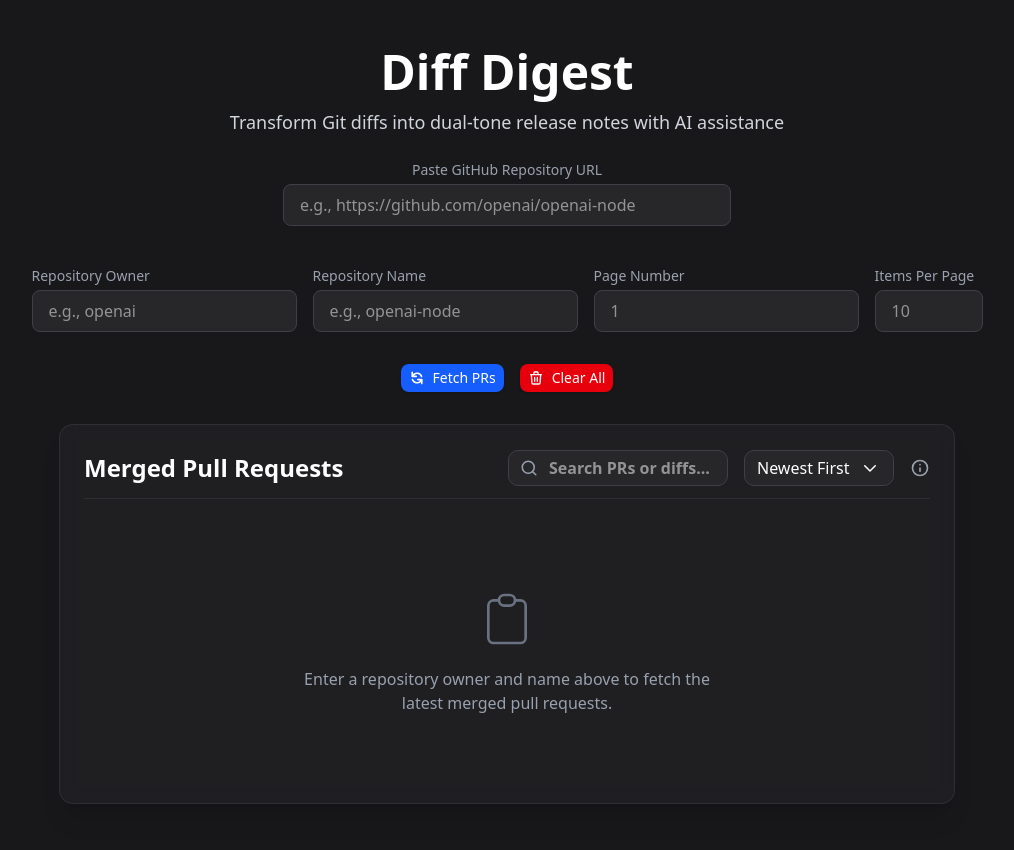
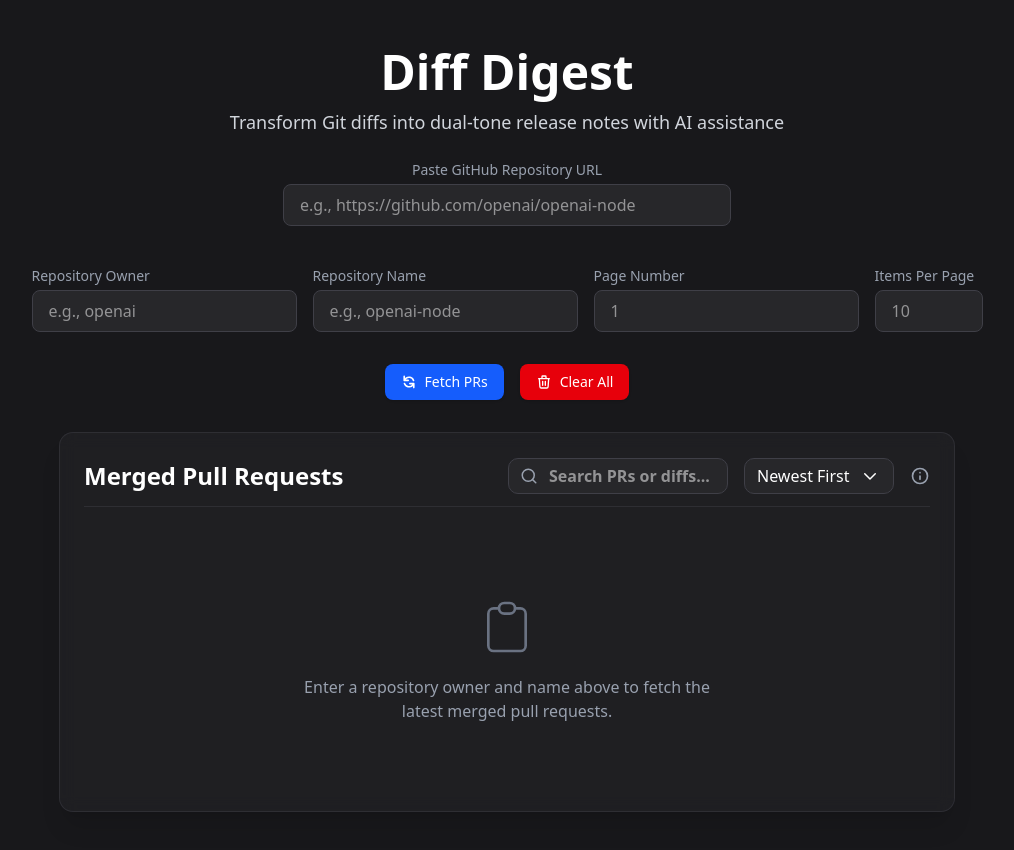
Before and after one commit to nicholaschen09/diff-digest, a Next.js app: page / in a window 1280 px wide. Shown: the top 850 px of the page, without its empty margins (133-1147 px from the left). Built offline with nearby package versions, Linux system fonts and the light colour scheme.

Commit message:
fix button padding

```diff
--- a/src/app/page.tsx
+++ b/src/app/page.tsx
@@ -248,7 +248,7 @@ export default function Home() {
                 onClick={handleFetchClick}
                 disabled={isLoading}
                 className={cn(
-                  "px-2 py-1 text-sm rounded-md transition-all flex items-center justify-center shadow-sm",
+                  "px-4 py-2 text-sm rounded-md transition-all flex items-center justify-center shadow-sm",
                   isLoading
                     ? "bg-blue-700/70 text-white cursor-wait"
                     : "bg-blue-600 text-white hover:bg-blue-500"
@@ -273,7 +273,7 @@ export default function Home() {
               </button>
               <button
                 onClick={clearAllState}
-                className="px-2 py-1 text-sm rounded-md transition-all flex items-center justify-center shadow-sm bg-red-600 text-white hover:bg-red-500"
+                className="px-4 py-2 text-sm rounded-md transition-all flex items-center justify-center shadow-sm bg-red-600 text-white hover:bg-red-500"
               >
                 <svg xmlns="http://www.w3.org/2000/svg" className="h-4 w-4 mr-2" fill="none" viewBox="0 0 24 24" stroke="currentColor">
                   <path strokeLinecap="round" strokeLinejoin="round" strokeWidth={2} d="M19 7l-.867 12.142A2 2 0 0116.138 21H7.862a2 2 0 01-1.995-1.858L5 7m5 4v6m4-6v6m1-10V4a1 1 0 00-1-1h-4a1 1 0 00-1 1v3M4 7h16" />
```
